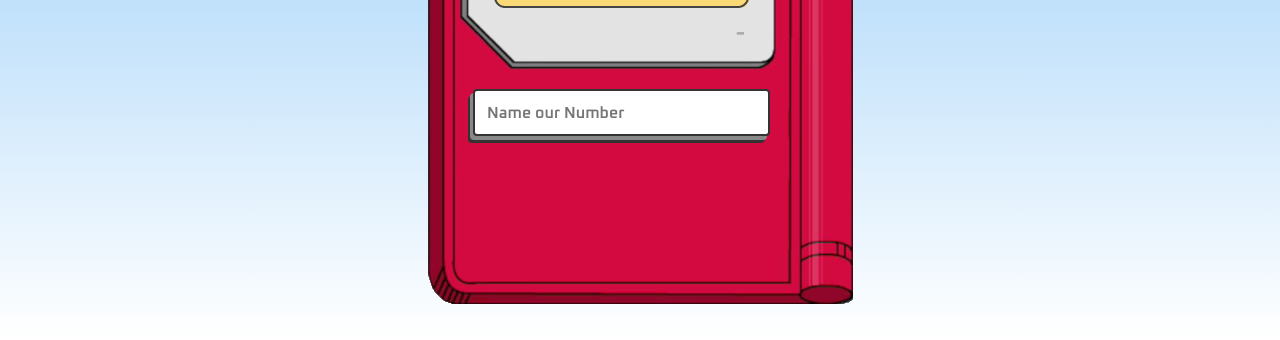
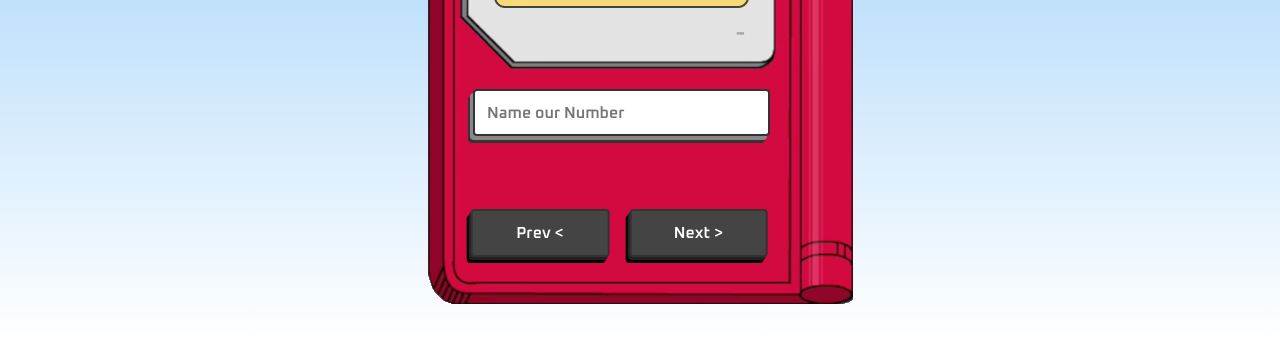
Before and after one commit to VitorProgram/Pokedex, a plain HTML site: page index.html in a window 1280 px wide. Shown: the part 460-800 px from the top of the page. Drawn offline with Linux system fonts and the light colour scheme.

Commit message:
adding forward and backward buttons

```diff
--- a/css/style.css
+++ b/css/style.css
@@ -86,3 +86,42 @@ main .pokemon-data .pokemon-name {
 
     color: #3a444d;
 }
+
+.buttons {
+    position: absolute;
+    bottom: 10%;
+    left: 50%;
+    width: 65%;
+
+    display: flex;
+    gap: 20px;
+
+    transform: translate(-57%, 0);
+}
+
+.button {
+    flex: 1;
+    padding: 4%;
+
+    border: 2px solid #333;
+    border-radius: 4px;
+
+    font-size: clamp(8px, 5vw, 1rem);
+    font-weight: 600;
+
+    color: #fff;
+    background-color: #444;
+
+    box-shadow: -2px 3px 0 #222, -4px 6px 0 #000;
+}
+
+.button:active {
+    box-shadow: inset -4px 4px 0 #222;
+    font-size: clamp(7px, 4vw, 0.9rem);
+}
+
+@media (max-width: 750px) {
+    .logo-pokedex {
+        display: none;
+    }
+}
--- a/index.html
+++ b/index.html
@@ -44,6 +44,11 @@
             >
         </form>
 
+        <!--Botões auxiliares-->
+        <div class="buttons">
+            <button class="button btn-prev">Prev &lt;</button> <!--Voltar-->
+            <button class="button btn-next">Next &gt;</button> <!--Avançar-->
+        </div>
 
         <!--Imagem principal da página-->
         <img src="images/pokedex.png" alt="Imagem Pokedéx" class="pokedex">
```
